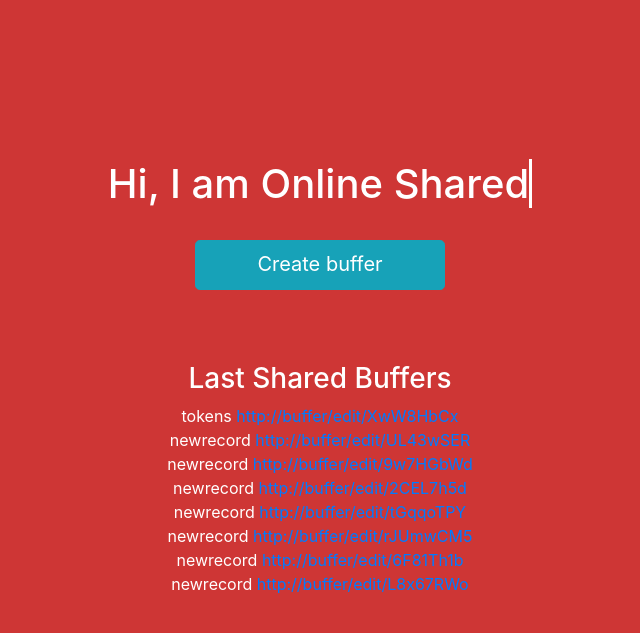
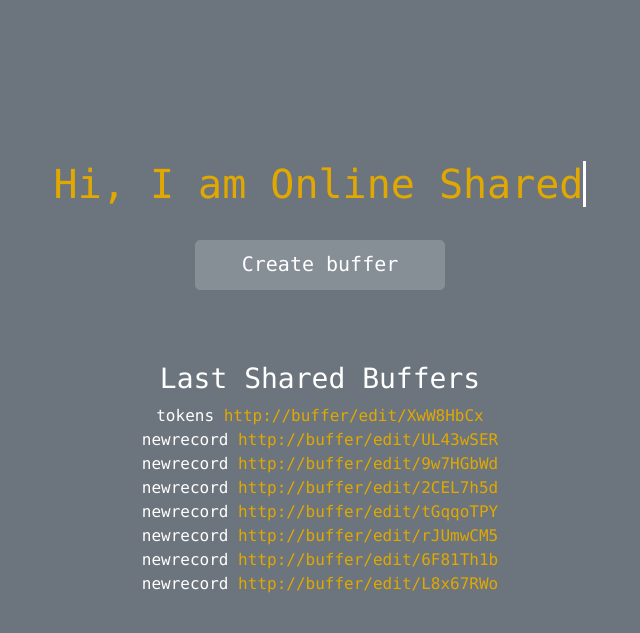
Before and after one commit to fedochet/shared-online-buffer, a Django app: page /buffer/ in a window 1280 px wide. Shown: the top 633 px of the page, without its empty margins (320-960 px from the left). Run offline with Django 3.2, Linux system fonts and the light colour scheme; data comes from the database, SQL or seed files in the repository; some libraries are stand-ins or nearby versions.

Commit message:
add more terrible .css

```diff
--- a/buffer/templates/index.html
+++ b/buffer/templates/index.html
@@ -5,40 +5,40 @@
 <head>
 
     <meta charset="utf-8">
-    <meta name="viewport" content="width=device-width, initial-scale=1, shrink-to-fit=no">
+    <meta name="viewport"
+          content="width=device-width, initial-scale=1, shrink-to-fit=no">
     <meta name="description" content="">
     <meta name="author" content="">
 
     <title>Online Shared Buffer</title>
 
-    <link href="{% static 'vendor/bootstrap/css/bootstrap.min.css' %}" rel="stylesheet">
+    <link href="{% static 'vendor/bootstrap/css/bootstrap.min.css' %}"
+          rel="stylesheet">
     <link href="{% static 'css/typing.css' %}" rel="stylesheet">
+    <link href="{% static 'css/landing-page.css' %}" rel="stylesheet">
     <script src="{% static 'js/typing.js' %}"></script>
-
-    <style>
-    .btn{min-width:250px; min-height:50px;}
-    </style>
-
     <!-- Bootstrap core CSS -->
 
 </head>
 
 <body>
 <h1>
-  <a href="" class="typewrite" data-period="2000" data-type='[ "Hi, I am Online Shared Buffer.", "I like Kuzya.", "I Love to Code.", "I Love Big Buffers." ]'>
+    <a href="" class="typewrite" data-period="2000"
+       data-type='[ "Hi, I am Online Shared Buffer.", "I like Kuzya.", "I Love to Code.", "I Love Big Buffers." ]'>
         <span class="wrap"></span>
     </a>
 </h1>
 <br>
-<a href="new" type="button" class="btn btn-info btn-lg">Create buffer</a>
+<a href="new" class="btn btn-info btn-lg new-buffer-btn">Create buffer</a>
 <br>
 <br>
 <br>
 <br>
+<h3> Last Shared Buffers </h3>
 <div>
-<h3> Last Shared Buffers </h3>
     {% for l in links %}
-    {{ l.name }}  <a href="/buffer/edit/{{ l.private  }}"> http://buffer/edit/{{ l.private }} </a> <br>
+        {{ l.name }}<a href="/buffer/edit/{{ l.private }}">
+        http://buffer/edit/{{ l.private }} </a> <br>
     {% endfor %}
 </div>
 
--- a/buffer/templates/read_template.html
+++ b/buffer/templates/read_template.html
@@ -5,7 +5,7 @@
     <title>Shared Buffer</title>
     <meta charset="utf-8">
     <meta name="viewport" content="width=device-width, initial-scale=1, shrink-to-fit=no">
-    <link href="{% static 'css/read-page.css' %}" rel="stylesheet">
+    <link href="{% static 'css/main.css' %}" rel="stylesheet">
 </head>
 
 <script type="text/javascript">
--- a/sharedbuffer/static/css/landing-page.css
+++ b/sharedbuffer/static/css/landing-page.css
@@ -0,0 +1,32 @@
+*, h1, h2, h3 {
+    font-family: "Bitstream Vera Sans Mono", Monaco, "Courier New", Courier, monospace;
+}
+
+h3 {
+    color: #fff;
+}
+
+.btn {
+    min-width: 250px;
+    min-height: 50px;
+}
+
+body {
+    background-color: #6c757d;
+    text-align: center;
+    /*color: #fff;*/
+    padding-top: 10em;
+}
+
+body a {
+    color: #e0a800;
+}
+
+h1 a .wrap {
+    color: #e0a800;
+}
+
+.new-buffer-btn {
+    background-color: #868e96;
+    border-color: #868e96;
+}
--- a/sharedbuffer/static/css/typing.css
+++ b/sharedbuffer/static/css/typing.css
@@ -1,8 +1 @@
-body {
-  background-color:#ce3635;
-  text-align: center;
-  color:#fff;
-  padding-top:10em;
-}
-
 * { color:#fff; text-decoration: none;}
```
Also changed, not shown: buffer/templates/edit_template.html (+10 -2 lines), sharedbuffer/static/css/main.css (renamed from sharedbuffer/static/css/read-page.css, +14 -4 lines). Lines whose indentation alone changed are shown as unchanged.
